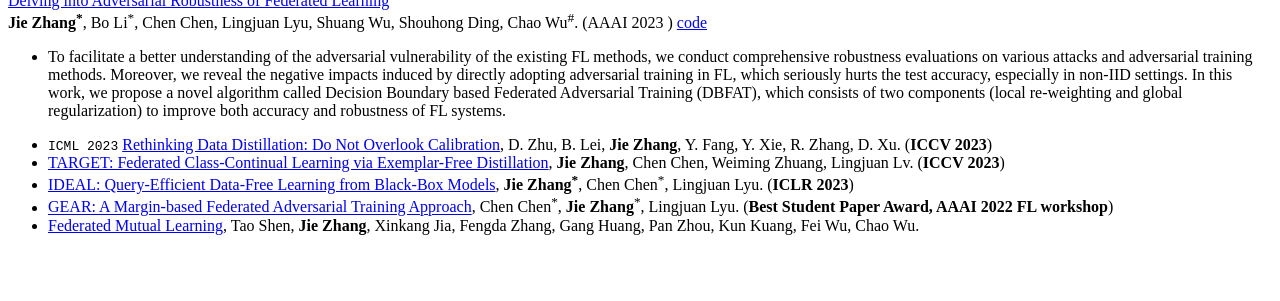
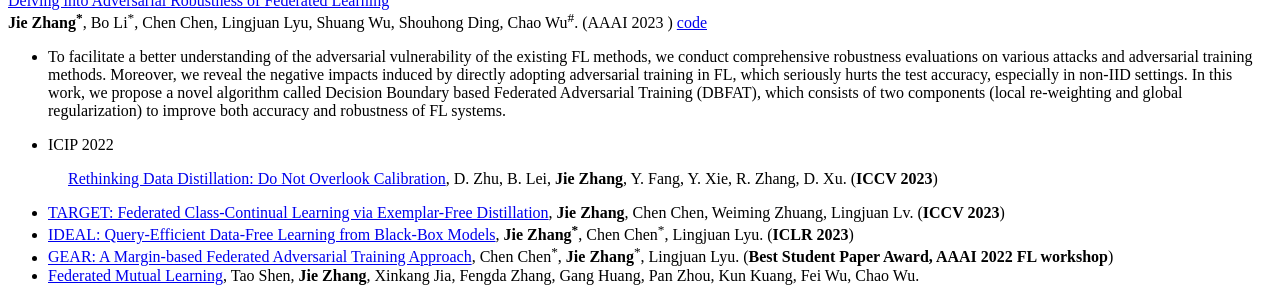
Before and after one commit to zj-jayzhang/zj-jayzhang.github.io, a Jekyll site: the page built from _pages/includes/pub.md, in a window 1280 px wide and 900 px high, scrolled down 5711 px, cut to the strip 599-900 px from the top of the window. Built offline with Jekyll 4.4.1, drawn with Linux system fonts in a browser that asks for light colours; our own code applies the rules of GitHub Pages for plain Markdown files; before the commit the page ends 6561 px from its top, so only the background shows below that.

Commit message:
Update pub.md

```diff
--- a/_pages/includes/pub.md
+++ b/_pages/includes/pub.md
@@ -72,7 +72,8 @@
 - In this paper, we demonstrate that adversarial examples can also be utilized for good to improve the performance of imbalanced learning. We provide a new perspective on how to deal with imbalanced data: adjust the biased decision boundary by training with Guiding Adversarial Examples (GAEs). We empirically show, on several benchmark datasets, our proposed method is comparable to the state-of-the-art method. To our best knowledge, we are the first to deal with imbalanced learning with adversarial examples.
 </div>
 </div> -->
-- 	``ICML 2023``     [Rethinking Data Distillation: Do Not Overlook Calibration](https://arxiv.org/abs/2307.12463), D. Zhu, B. Lei, **Jie Zhang**, Y. Fang, Y. Xie, R. Zhang, D. Xu. (**ICCV 2023**)
+- <div class="badge">ICIP 2022</div> &nbsp;&nbsp;&nbsp;&nbsp;
+     [Rethinking Data Distillation: Do Not Overlook Calibration](https://arxiv.org/abs/2307.12463), D. Zhu, B. Lei, **Jie Zhang**, Y. Fang, Y. Xie, R. Zhang, D. Xu. (**ICCV 2023**)
 - 	[TARGET: Federated Class-Continual Learning via Exemplar-Free Distillation](https://arxiv.org/abs/2303.06937), **Jie Zhang**, Chen Chen, Weiming Zhuang, Lingjuan Lv. (**ICCV 2023**)
 - [IDEAL: Query-Efficient Data-Free Learning from Black-Box Models](https://openreview.net/pdf?id=ConT6H7MWL), **Jie Zhang<sup>*</sup>**, Chen Chen<sup>*</sup>, Lingjuan Lyu. (**ICLR 2023**)
 - [GEAR: A Margin-based Federated Adversarial Training Approach](https://federated-learning.org/fl-aaai-2022/Papers/FL-AAAI-22_paper_34.pdf), Chen Chen<sup>*</sup>, **Jie Zhang**<sup>*</sup>, Lingjuan Lyu. (**Best Student Paper Award, AAAI 2022 FL workshop**)
```
